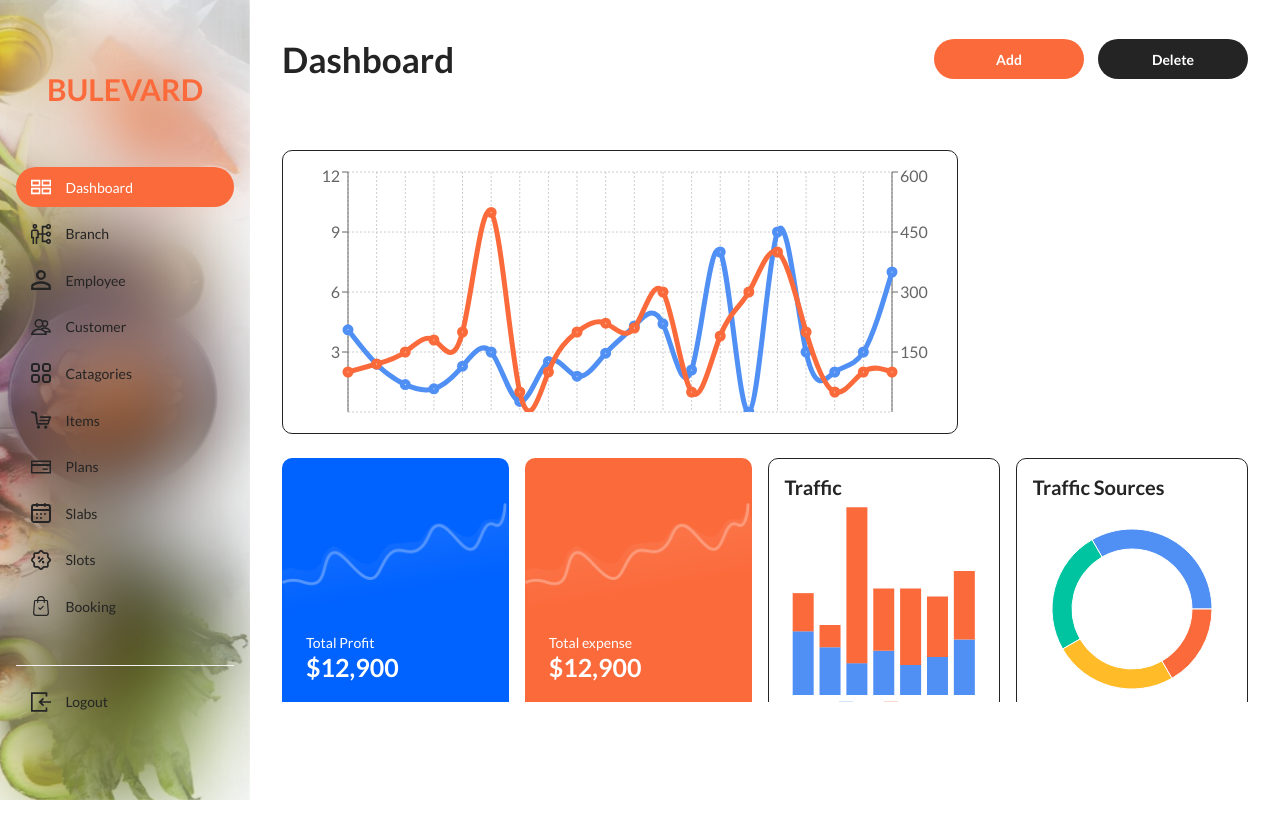
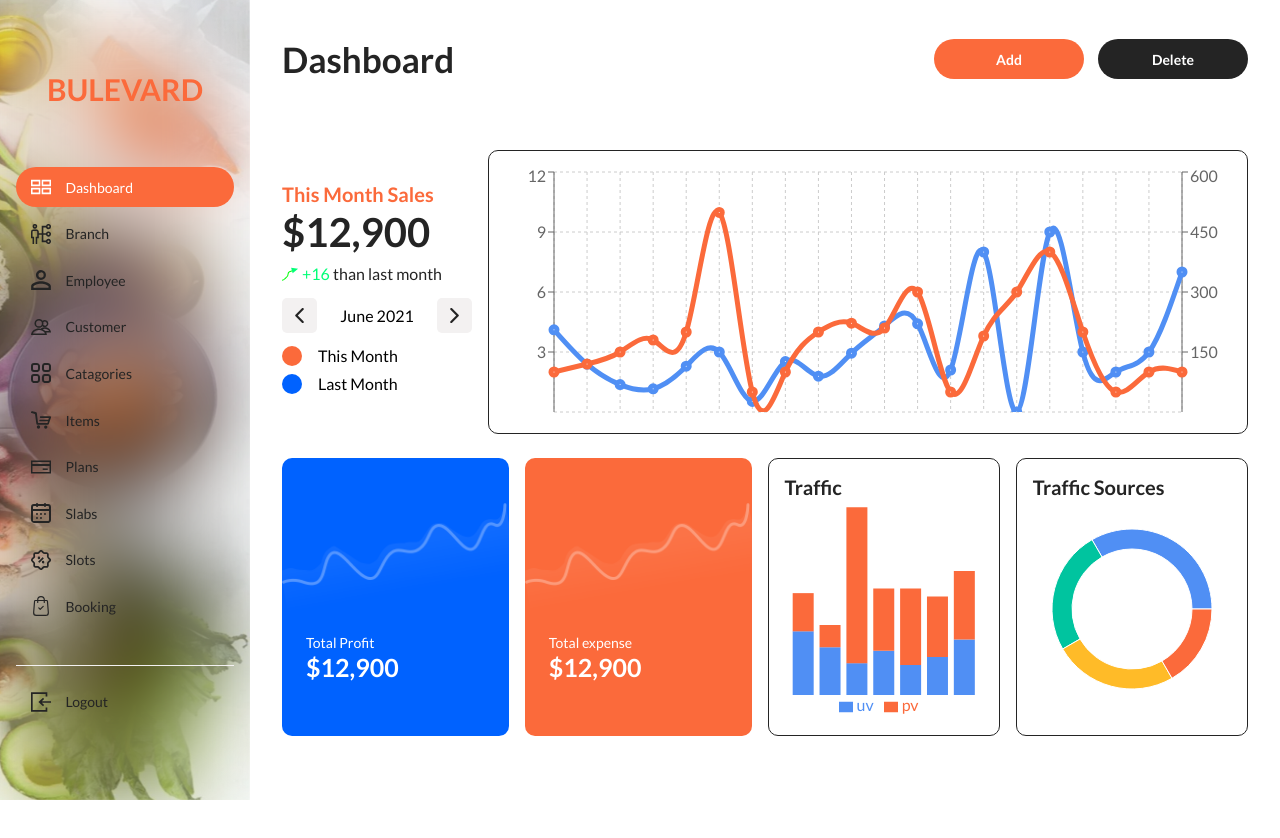
Before and after one commit to abrarkhalidofficial/catering-dashboard, a React (Create React App) app: page /dashboard in a window 1280 px wide. Shown: the top 838 px of the page. Before the commit the page ends 803 px from the top, so only its background shows below. Built offline with nearby package versions, Linux system fonts and the light colour scheme.

Commit message:
dashbaord done

```diff
--- a/src/Components/LineChart.js
+++ b/src/Components/LineChart.js
@@ -145,7 +145,7 @@ export default class CustomeLineChart extends PureComponent {
           // eslint-disable-next-line react/jsx-no-bind
           onMouseUp={this.zoom.bind(this)}
         >
-          <CartesianGrid strokeDasharray="2 2" />
+          <CartesianGrid strokeDasharray="3 3" />
           {/* <XAxis
             allowDataOverflow
             dataKey="name"
@@ -182,7 +182,7 @@ export default class CustomeLineChart extends PureComponent {
               yAxisId="1"
               x1={refAreaLeft}
               x2={refAreaRight}
-              strokeOpacity={1}
+              strokeOpacity={0.3}
             />
           ) : null}
         </LineChart>
--- a/src/Screens/Dashboard.js
+++ b/src/Screens/Dashboard.js
@@ -17,9 +17,89 @@ export default function Dashboard() {
       </div>
       <div className="dashboard__container">
         <div className="dashboard__container__top">
+          <div className="dashboard__container__top__left">
+            <div className="dashboard__container__top__left__heading">
+              This Month Sales
+            </div>
+            <div className="dashboard__container__top__left__sales">
+              $12,900
+            </div>
+            <div className="dashboard__container__top__left__sales__trend">
+              <svg
+                xmlns="http://www.w3.org/2000/svg"
+                width="16.829"
+                height="15.05"
+                viewBox="0 0 16.829 15.05"
+              >
+                <g
+                  id="Group_511"
+                  data-name="Group 511"
+                  transform="translate(-415.156 -331.236)"
+                >
+                  <path
+                    id="Path_5"
+                    data-name="Path 5"
+                    d="M0,0C0,2.119,1.4,2.377,2.164,3.405c1.142,1.552,2.239,2.862,4.6,2.63,2.667-.261,2.061,4.5,3.908,5.106"
+                    transform="translate(415.165 345.583) rotate(-89)"
+                    fill="none"
+                    stroke="#00ff08"
+                    stroke-width="1"
+                  />
+                  <path
+                    id="Polygon_1"
+                    data-name="Polygon 1"
+                    d="M2.946,0,5.891,6.4H0Z"
+                    transform="matrix(0.259, 0.966, -0.966, 0.259, 430.46, 331.236)"
+                    fill="#0f7"
+                  />
+                </g>
+              </svg>
+              <span>+16</span>
+              than last month
+            </div>
+            <div className="dashboard__container__top__left__month__selected">
+              <button className="dashboard__container__top__left__month__selected__btn">
+                <svg
+                  xmlns="http://www.w3.org/2000/svg"
+                  viewBox="0 0 10.45 18.279"
+                  fill="currentColor"
+                >
+                  <path
+                    id="Icon_ionic-ios-arrow-back"
+                    data-name="Icon ionic-ios-arrow-back"
+                    d="M14.4,15.331,21.317,8.42a1.306,1.306,0,0,0-1.85-1.845l-7.836,7.83a1.3,1.3,0,0,0-.038,1.8l7.868,7.885a1.306,1.306,0,0,0,1.85-1.845Z"
+                    transform="translate(-11.251 -6.194)"
+                  />
+                </svg>
+              </button>
+              June 2021
+              <button className="dashboard__container__top__left__month__selected__btn">
+                <svg
+                  xmlns="http://www.w3.org/2000/svg"
+                  viewBox="0 0 10.45 18.279"
+                  fill="currentColor"
+                >
+                  <path
+                    id="Icon_ionic-ios-arrow-back"
+                    data-name="Icon ionic-ios-arrow-back"
+                    d="M3.15,9.137l6.916-6.911A1.306,1.306,0,1,0,8.216.382L.38,8.212a1.3,1.3,0,0,0-.038,1.8L8.211,17.9a1.306,1.306,0,1,0,1.85-1.845Z"
+                    transform="translate(10.45 18.279) rotate(180)"
+                  />
+                </svg>
+              </button>
+            </div>
+            <div className="dashboard__container__top__left__month__wrapper">
+              <div className="dashboard__container__top__left__month dashboard__container__top__left__month__primary"></div>{" "}
+              This Month
+            </div>
+            <div className="dashboard__container__top__left__month__wrapper">
+              <div className="dashboard__container__top__left__month dashboard__container__top__left__month__secondary"></div>{" "}
+              Last Month
+            </div>
+          </div>
           <div
             className="dashboard__container__card dashboard__container__card__chart"
-            style={{ maxWidth: "100%", width: "70%", padding: "1em 0" }}
+            style={{ maxWidth: "100%", width: "80%", padding: "1em 0" }}
           >
             <LineChart />
           </div>
--- a/src/Styles/dashboard.scss
+++ b/src/Styles/dashboard.scss
@@ -15,6 +15,7 @@
   display: flex;
   justify-content: space-between;
   align-items: center;
+  margin-bottom: 5em;
 }
 .dashboard__container__card {
   max-width: 28%;
@@ -63,6 +64,80 @@
   font-weight: bold;
   color: var(--text-color);
 }
+.dashboard__container__top__left {
+  margin-right: 1em;
+  width: 20%;
+  display: flex;
+  flex-direction: column;
+}
+.dashboard__container__top__left__heading {
+  font-size: 20px;
+  color: $primary;
+  font-weight: bold;
+  margin-bottom: 0.1em;
+}
+.dashboard__container__top__left__sales {
+  font-size: 40px;
+  color: var(--text-color);
+  font-weight: bold;
+  margin-bottom: 0.2em;
+}
+.dashboard__container__top__left__sales__trend {
+  display: flex;
+  align-items: center;
+  width: 100%;
+  font-size: 16px;
+  color: var(--text-color);
+  margin-bottom: 0.1em;
+  white-space: nowrap;
+}
+.dashboard__container__top__left__sales__trend span {
+  margin: 0em 0.2em;
+  color: #00ff77;
+}
+.dashboard__container__top__left__month__selected {
+  display: flex;
+  align-items: center;
+  justify-content: space-between;
+  margin: 0.8em 0em;
+}
+.dashboard__container__top__left__month__selected__btn {
+  width: 35px;
+  height: 35px;
+  padding: 0em;
+  display: flex;
+  align-items: center;
+  justify-content: center;
+  background-color: var(--gray);
+  border: none;
+  border-radius: 5px;
+  color: var(--text-color);
+  cursor: pointer;
+}
+.dashboard__container__top__left__month__selected__btn svg {
+  width: 15px;
+  height: 15px;
+}
+.dashboard__container__top__left__month__selected__btn:hover {
+  box-shadow: 0px 10px 30px rgba(0, 0, 0, 0.1);
+}
+.dashboard__container__top__left__month__wrapper {
+  display: flex;
+  align-items: center;
+  margin-bottom: 0.5em;
+}
+.dashboard__container__top__left__month {
+  width: 20px;
+  height: 20px;
+  border-radius: 20px;
+  margin-right: 1em;
+}
+.dashboard__container__top__left__month__primary {
+  background-color: $primary;
+}
+.dashboard__container__top__left__month__secondary {
+  background-color: #0062ff;
+}
 @media (max-width: 1440px) {
   .dashboard__container {
     max-height: 73%;
--- a/src/Styles/sidebar.scss
+++ b/src/Styles/sidebar.scss
@@ -1,6 +1,6 @@
 .side__bar {
   min-width: 400px;
-  width: 15%;
+  width: 20%;
   height: 100vh;
   background-color: var(--gray-dark);
   z-index: 1000;
```
